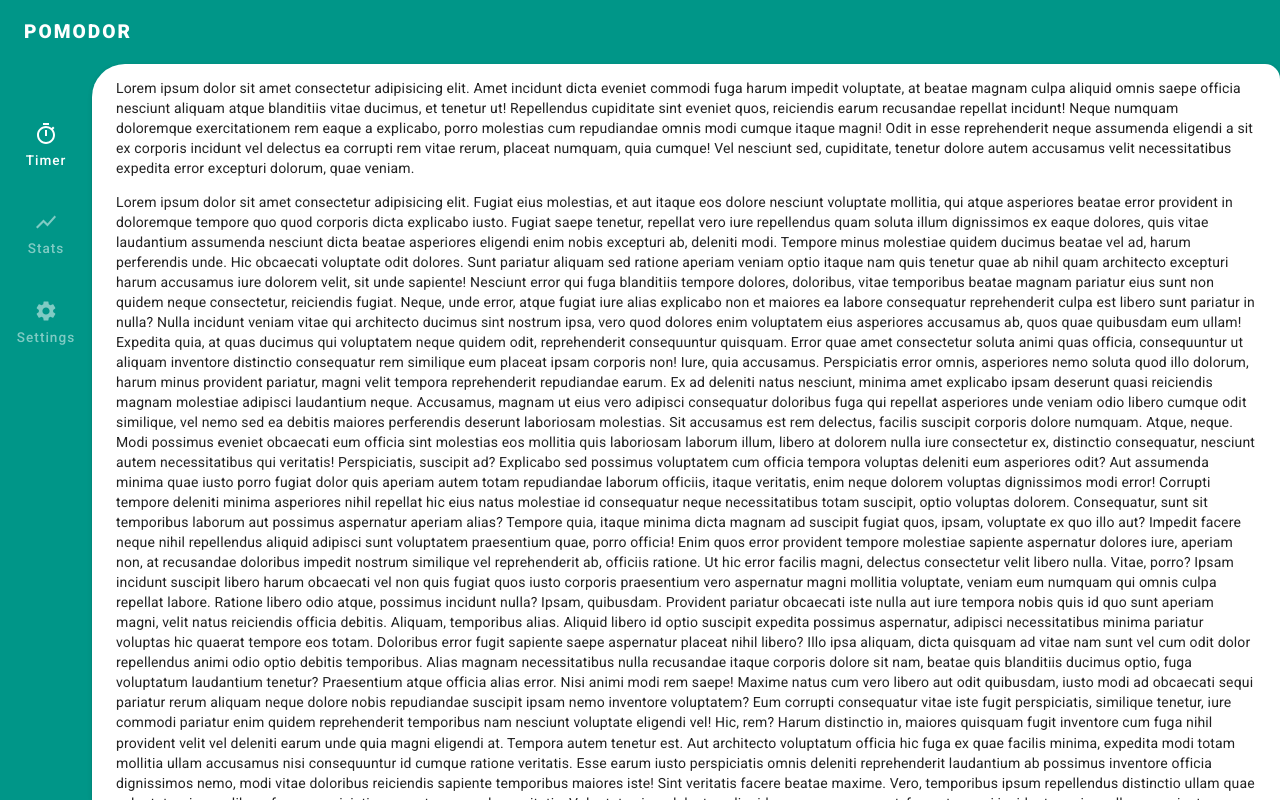
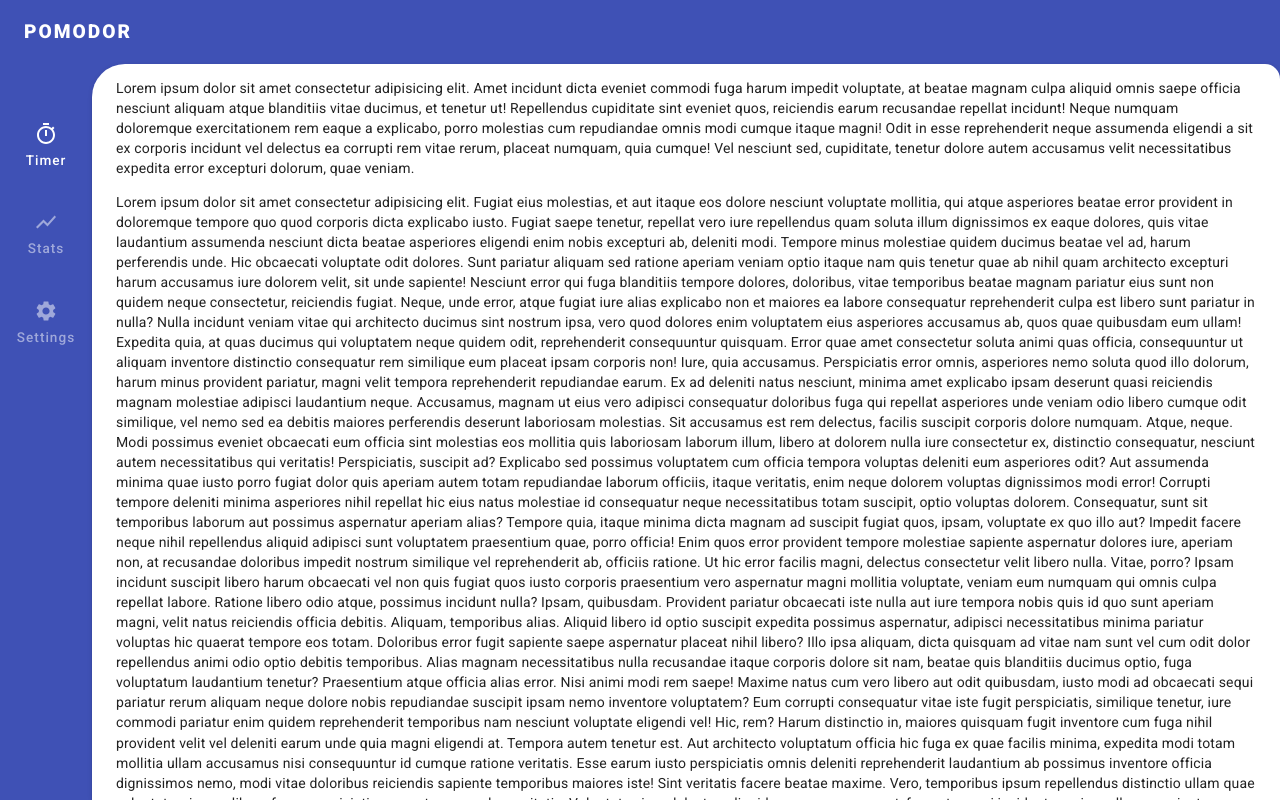
Before and after one commit to juZanette/PomodoroTimer, a React (Create React App) app: page / in a window 1280 px wide. Built offline with nearby package versions, Linux system fonts and the light colour scheme.

Commit message:
:lipstick: Change color palette

```diff
--- a/src/theme.js
+++ b/src/theme.js
@@ -1,14 +1,14 @@
 import { createMuiTheme } from '@material-ui/core/styles'
-import teal from '@material-ui/core/colors/teal'
-import cyan from '@material-ui/core/colors/cyan'
+import indigo from '@material-ui/core/colors/indigo'
+import pink from '@material-ui/core/colors/pink'
 
 const theme = createMuiTheme({
   palette: {
     primary: {
-      main: teal[500],
+      main: indigo[500],
     },
     secondary: {
-      main: cyan[300],
+      main: pink[300],
     },
   },
 })
```
